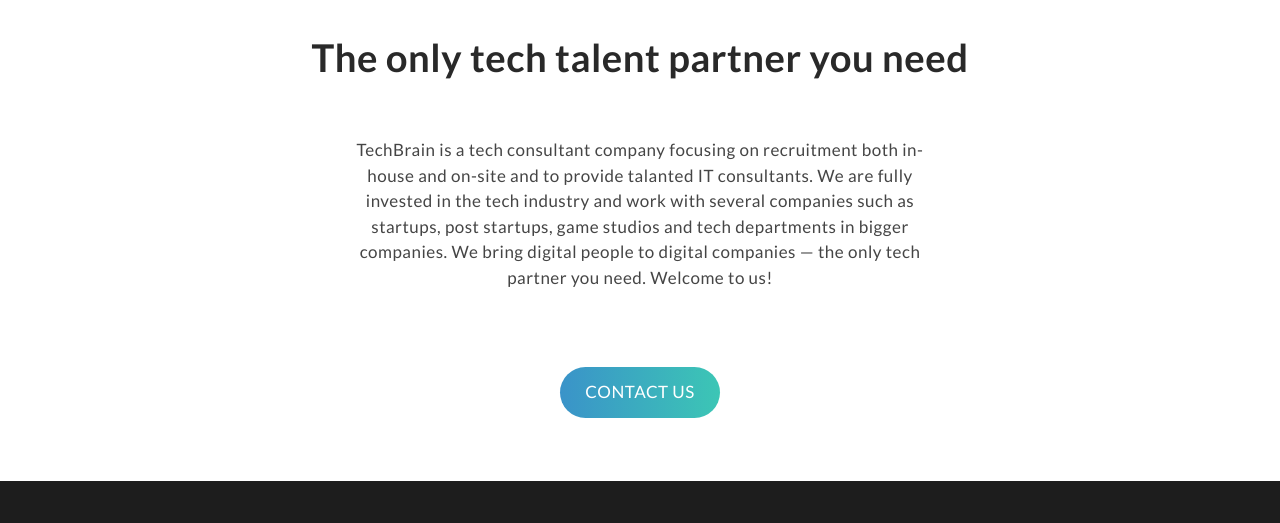
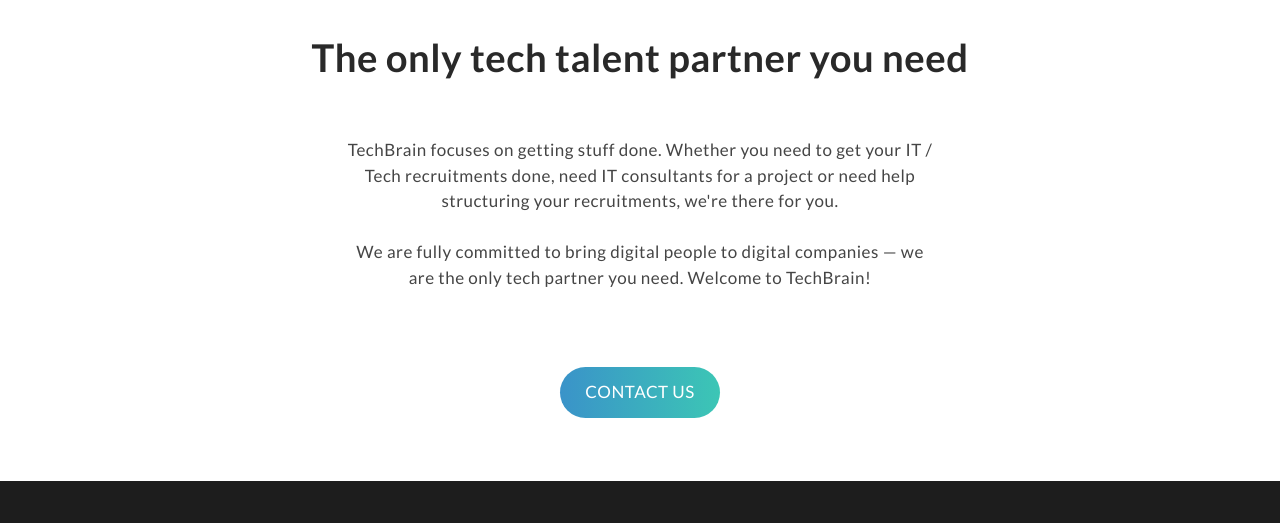
Before and after one commit to SprofTechBrain/sproftechbrain.github.io, a plain HTML site: page index.html in a window 1280 px wide. Shown: the part 3080-3603 px from the top of the page. Drawn offline with Linux system fonts and the light colour scheme.

Commit message:
Update the Contact section copy.

```diff
--- a/index.html
+++ b/index.html
@@ -204,14 +204,16 @@
 <section id="contact-us" class="section section-contact">
 	<h2 class="sectionHeading">The only tech talent partner you need</h2>
 
-	<div class="section-contact-content">
+	<div class="section-contact-content article">
 		<p>
-			TechBrain is a tech consultant company focusing on recruitment both in-house
-			and on-site and to provide talanted IT consultants. We are fully invested
-			in the tech industry and work with several companies such as startups, post
-			startups, game studios and tech departments in bigger companies.
-			We bring digital people to digital companies &mdash; the only tech partner
-			you need. Welcome to us!
+			TechBrain focuses on getting stuff done. Whether you need to get your IT /
+			Tech recruitments done, need IT consultants for a project or need help
+			structuring your recruitments, we're there for you.
+		</p>
+
+		<p>
+			We are fully committed to bring digital people to digital companies
+			&mdash; we are the only tech partner you need. Welcome to TechBrain!
 		</p>
 	</div>
 
```
